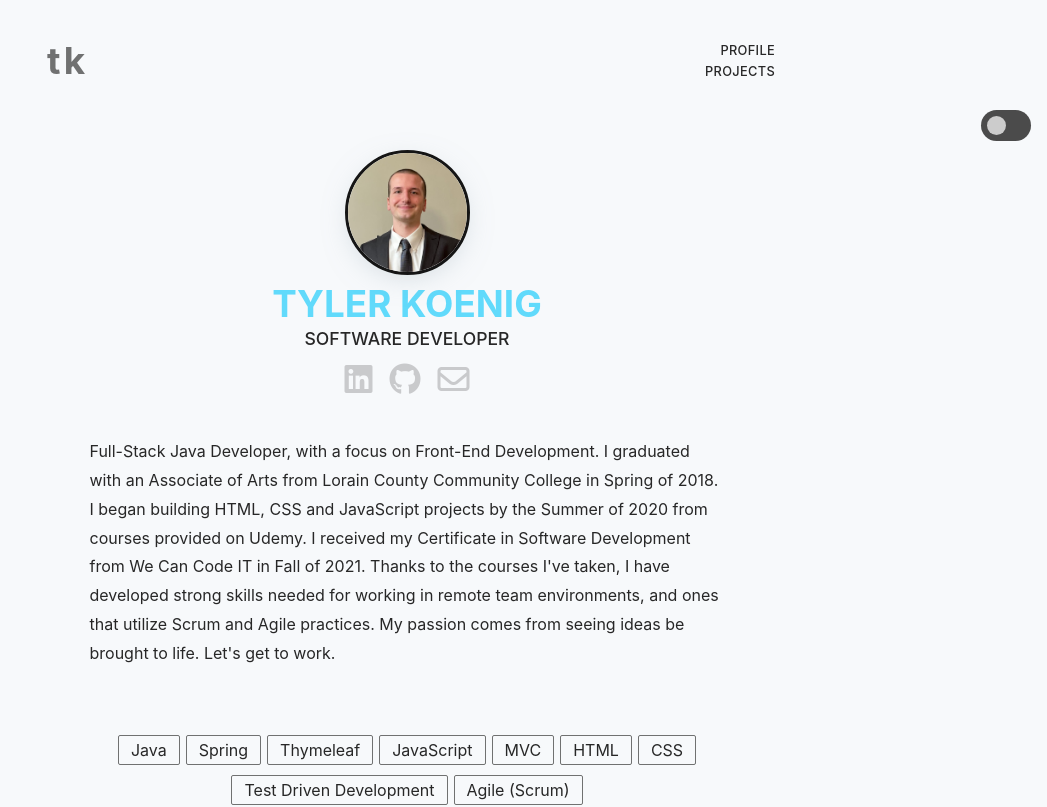
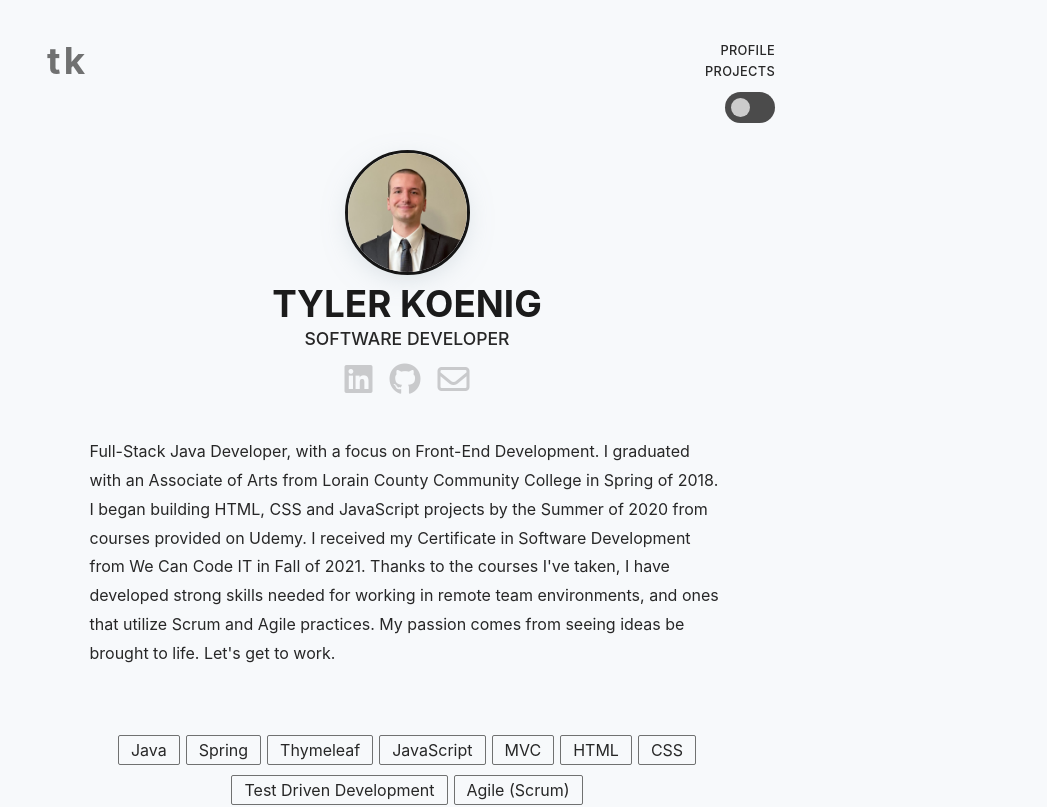
Before and after one commit to lerko96/react-portfolio, a React (Create React App) app: page / in a window 1280 px wide. Shown: the top 807 px of the page, without its empty margins (233-1280 px from the left). Built offline with nearby package versions, Linux system fonts and the light colour scheme; a web font is replaced by a local one.

Commit message:
refactor names, position button, structure project

```diff
--- a/src/App.js
+++ b/src/App.js
@@ -3,8 +3,8 @@ import React from 'react';
 
 import './App.scss';
 // import Greet from './components/Greet';
-import Nav from './components/Nav/Nav';
-import Footer from './components/Footer/Footer';
+import Nav from './components/Nav';
+import Footer from './components/Footer';
 import Main from './components/Main/Main';
 
 // fix dark mode
@@ -39,10 +39,15 @@ function App() {
 	return (
 		<div className='App'>
 			<Nav />
-			<label class='switch-wrap'>
-				<input type='checkbox' onClick={() => setDarkMode(!darkMode)} />
-				<div class='switch'></div>
-			</label>
+			<div class='switch-container'>
+				<label class='switch-wrap'>
+					<input
+						type='checkbox'
+						onClick={() => setDarkMode(!darkMode)}
+					/>
+					<div class='switch'></div>
+				</label>
+			</div>
 			<Main />
 			<Footer />
 		</div>
--- a/src/styles/animations.scss
+++ b/src/styles/animations.scss
@@ -1,10 +1,9 @@
 .App {
 	@include respond-below(xs) {
 		@media (prefers-reduced-motion: no-preference) {
-			animation: appScaleRv 500ms alternate 1 ease forwards;
-			// 	// animation-delay: 1s;
+			animation: appScale 500ms alternate 1 ease forwards;
 		}
-		@keyframes appScaleRv {
+		@keyframes appScale {
 			from {
 				transform: scale(1.09);
 			}
@@ -58,8 +57,8 @@
 	}
 	@include respond-above(md) {
 		#profile {
-			max-width: 768px;
-			margin: 0 auto;
+			// max-width: 768px;
+			// margin: 0 auto;
 		}
 	}
 }
--- a/src/styles/base.scss
+++ b/src/styles/base.scss
@@ -19,7 +19,7 @@ body {
 	text-rendering: optimizeLegibility;
 	transition: background 0.2s linear;
 	a {
-		color: $color-blue;
+		color: $black;
 		text-decoration: none;
 	}
 }
@@ -29,7 +29,6 @@ body {
 	color: $color-light;
 
 	#logo {
-
 		a {
 			color: $green;
 		}
@@ -38,10 +37,9 @@ body {
 	a {
 		color: $color-green;
 	}
+
 	.profile__card {
-
 		.card__img {
-
 			#headshot {
 				border: 3px solid $grey3;
 			}
@@ -53,6 +51,11 @@ body {
 	ul {
 		list-style-type: none;
 	}
+
+	@include respond-above(xs) {
+		// margin: 0 auto;
+		// max-width: 768px;
+	}
 }
 
 header {
@@ -63,5 +66,6 @@ header {
 }
 
 // .wrapper_main {
-// 	margin: 0 1rem;
+// 	margin: 0 auto;
+// 	max-width: 768px;
 // }
--- a/src/styles/components.scss
+++ b/src/styles/components.scss
@@ -31,14 +31,14 @@ nav {
 	}
 }
 
-$sw-width: 50px;
-$sw-padding: 6px;
-$sw-height: $sw-width / 2 + $sw-padding;
+.switch-container {
+	position: relative;
+}
 
 .switch-wrap {
 	position: absolute;
 	right: 1rem;
-	top: 110px;
+	bottom: 27px;
 	cursor: pointer;
 	background: $grey;
 	padding: $sw-padding;
@@ -52,6 +52,7 @@ $sw-height: $sw-width / 2 + $sw-padding;
 		height: 0;
 	}
 }
+
 .switch {
 	height: 100%;
 	display: grid;
@@ -66,6 +67,7 @@ $sw-height: $sw-width / 2 + $sw-padding;
 		transition: background 0.2s;
 	}
 }
+
 input:checked {
 	+ .switch {
 		grid-template-columns: 1fr 1fr 0fr;
@@ -80,9 +82,9 @@ input:checked {
 	right: 1em;
 }
 
-.wrapper_main {
-	margin: 0 1rem;
-}
+// .wrapper_main {
+// 	margin: 0 1rem;
+// }
 
 #profile {
 	h2 {
@@ -379,7 +381,7 @@ input:checked {
 
 	// :hover {
 	// }
-	@include respond-above(md) {
+	@include respond-above(sm) {
 		// display: flex;
 		// flex-direction: row;
 		flex-wrap: inherit;
--- a/src/styles/variables.scss
+++ b/src/styles/variables.scss
@@ -44,3 +44,7 @@ $transition-hl: 150ms ease;
 $shadow-360: 0 7px 30px -10px rgba(150, 170, 180, 0.5);
 $shadow-360-og: 0 10px 25px 5px rgba(0, 0, 0, 0.2);
 $shadow-360-inset: inset -10px -20px 20px 1px rgba(0, 0, 0, 0.2);
+
+$sw-width: 50px;
+$sw-padding: 6px;
+$sw-height: $sw-width / 2 + $sw-padding;
```
Also changed, not shown: src/components/Greet.js (deleted, +0 -9 lines), src/components/Footer.js (renamed from src/components/Footer/Footer.js), src/components/Nav.js (renamed from src/components/Nav/Nav.js).
